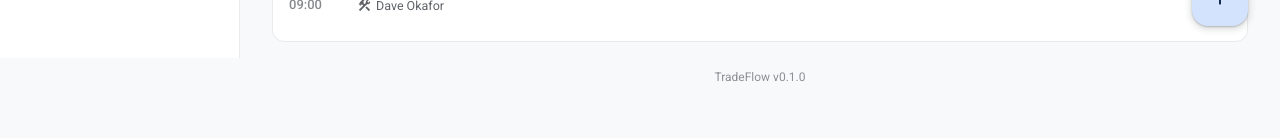
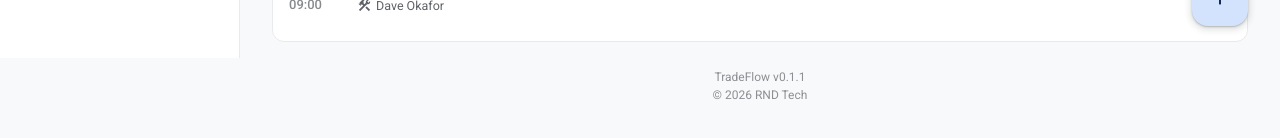
Before and after one commit to RNDnick/trade-crm, a plain HTML site: page index.html in a window 1280 px wide. Shown: the part 742-880 px from the top of the page. Drawn offline with nearby package versions, Linux system fonts and the light colour scheme; a web font is replaced by a local one.

Commit message:
Add copyright footer and bump version to 0.1.1
Matches the © 2026 RND Tech footer on lgv-driver-app's homepage.

Co-Authored-By: Claude Sonnet 5 <noreply@anthropic.com>

```diff
--- a/css/style.css
+++ b/css/style.css
@@ -470,6 +470,7 @@ body {
 .toast.show { opacity: 1; transform: translate(-50%, 0); }
 
 .version-tag { text-align: center; font-size: 12px; color: var(--on-surface-variant); opacity: .7; margin-top: 28px; }
+.app-footer { text-align: center; font-size: 12px; color: var(--on-surface-variant); opacity: .7; margin-top: 4px; }
 
 /* ---------- Empty state ---------- */
 .empty-state { text-align: center; padding: 48px 20px; color: var(--on-surface-variant); }
--- a/js/dashboard-view.js
+++ b/js/dashboard-view.js
@@ -70,6 +70,7 @@ export function render(container) {
     ${nextUp.length ? `<div class="section-title">Coming up</div><div class="card" id="nextup-card"></div>` : ""}
 
     <p class="version-tag">TradeFlow v${APP_VERSION}</p>
+    <footer class="app-footer">© 2026 RND Tech</footer>
   `;
 
   const todayCard = container.querySelector("#today-card");
--- a/js/version.js
+++ b/js/version.js
@@ -1 +1 @@
-export const APP_VERSION = '0.1.0';
+export const APP_VERSION = '0.1.1';
```
